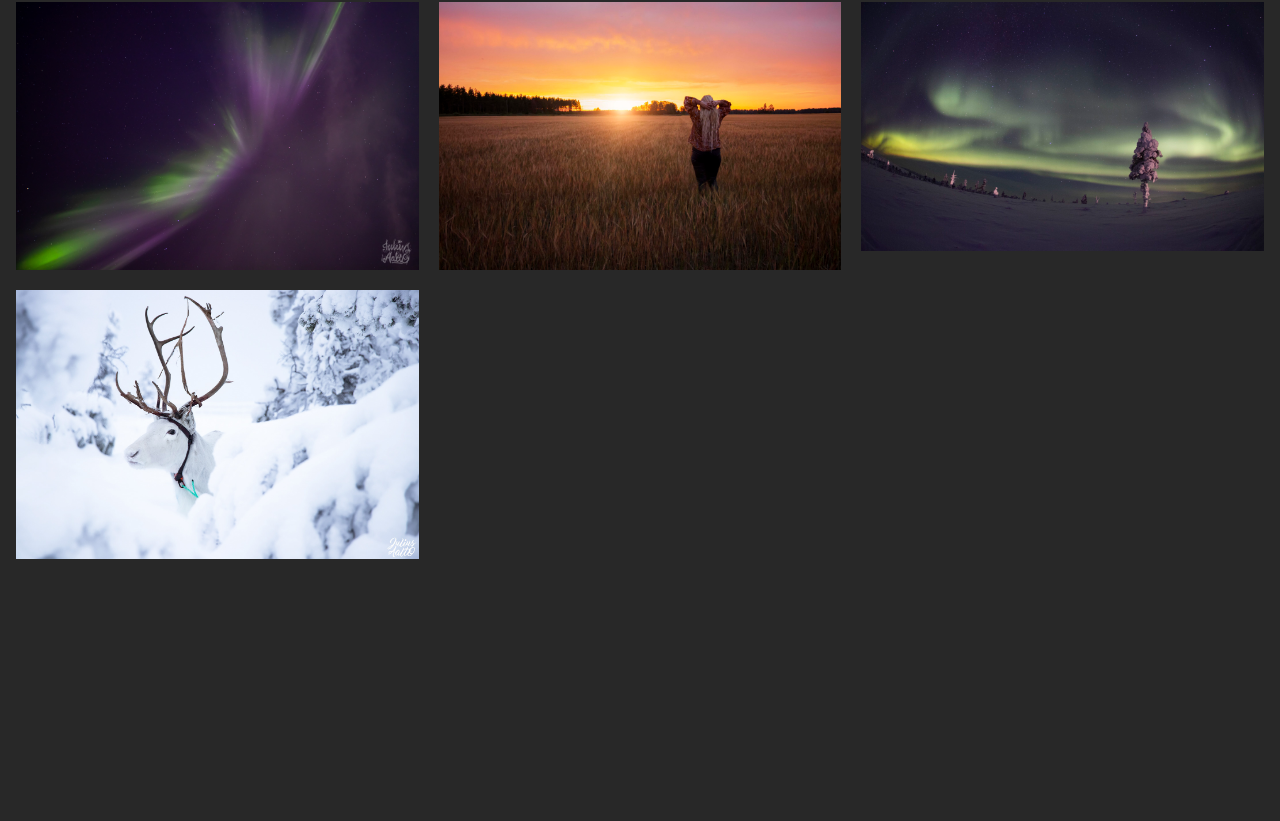
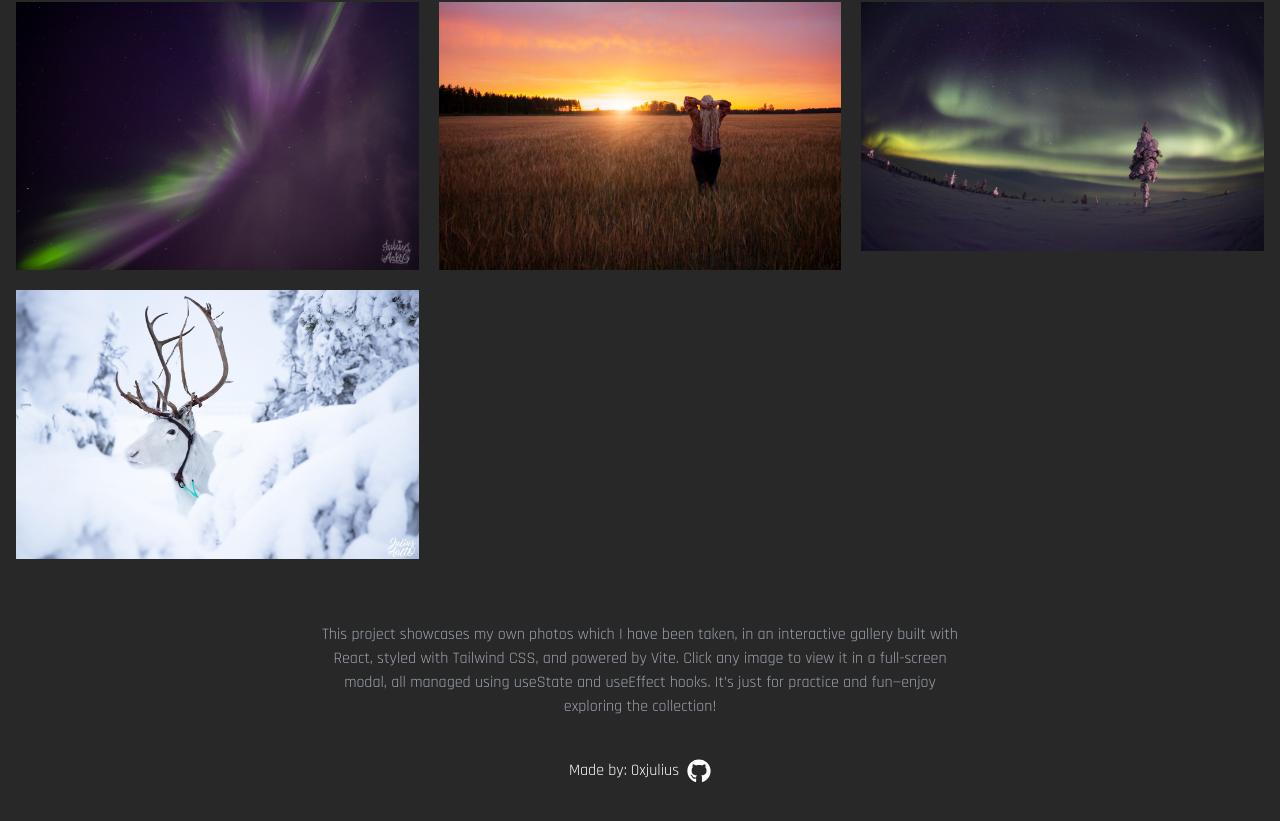
Before and after one commit to 0xjulius/photography-gallery, a React (Vite) app: page / in a window 1280 px wide. Shown: the part 2642-3463 px from the top of the page. Before the commit the page ends 3217 px from the top, so only its background shows below. Built offline with nearby package versions, Linux system fonts and the light colour scheme; a web font is replaced by a local one.

Commit message:
update 3.0
added footer component and link to github

```diff
--- a/package.json
+++ b/package.json
@@ -17,7 +17,8 @@
     "animate.css": "^4.1.1",
     "lodash": "^4.17.21",
     "react": "^18.3.1",
-    "react-dom": "^18.3.1"
+    "react-dom": "^18.3.1",
+    "react-icons": "^5.3.0"
   },
   "devDependencies": {
     "@types/react": "^18.3.3",
--- a/src/App.jsx
+++ b/src/App.jsx
@@ -1,4 +1,5 @@
 import Galleria from "./components/Galleria.jsx";
+import Footer from "./components/Footer.jsx";
 export default function App() {
   return (
     <>
@@ -9,6 +10,7 @@ export default function App() {
         Welcome to my photography gallery!
       </h2>
       <Galleria />
+      <Footer />
     </>
   );
 }
--- /dev/null
+++ b/src/components/Footer.jsx
@@ -0,0 +1,28 @@
+import React from "react";
+import { FaGithub } from "react-icons/fa";
+
+const Footer = () => (
+  <div>
+    <p className="pt-12 text-base text-gray-400 mx-80 text-center">
+      This project showcases my own photos which I have been taken, in an
+      interactive gallery built with React, styled with Tailwind CSS, and
+      powered by Vite. Click any image to view it in a full-screen modal, all
+      managed using useState and useEffect hooks. It’s just for practice and
+      fun—enjoy exploring the collection!
+    </p>
+
+    <footer className="mt-10 text-white flex items-center justify-center mb-10">
+      <p>Made by: 0xjulius</p>
+      <a
+        href="https://github.com/0xjulius"
+        target="_blank"
+        rel="noopener noreferrer"
+        className="ml-2"
+      >
+        <FaGithub className="text-white w-6 h-6" />
+      </a>
+    </footer>
+  </div>
+);
+
+export default Footer;
```
Also changed, not shown: 1 other file (tests, documents, lock files or other folders).
